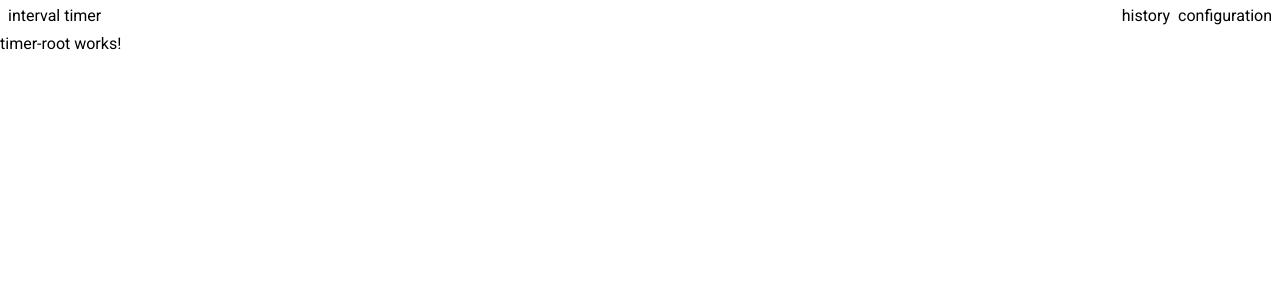
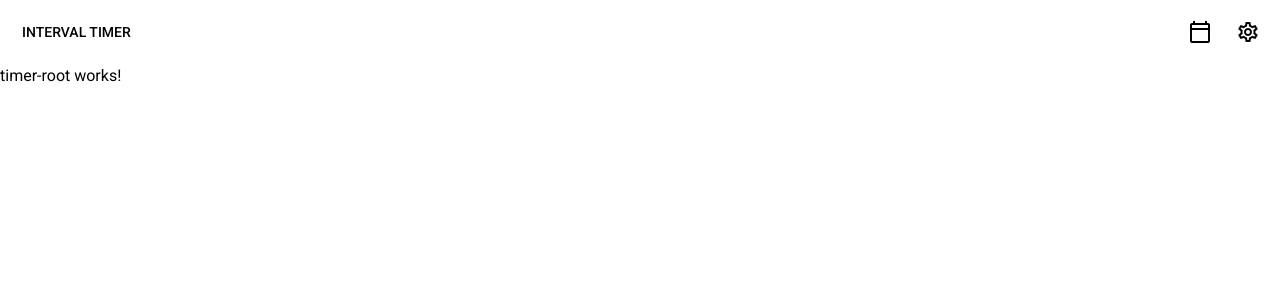
Before and after one commit to cichy380/interval-timer, an Angular app: page /timer in a window 1280 px wide. Shown: the top 300 px of the page. Built offline with nearby package versions, Linux system fonts and the light colour scheme.

Commit message:
change header (add material icons)

```diff
--- a/src/app/app.component.html
+++ b/src/app/app.component.html
@@ -1,9 +1,13 @@
 <div class="flex flex-col h-full">
-  <header class="py-1 px-2 flex">
-    <div [routerLink]="'/timer'">interval timer</div>
-    <nav class="ml-auto">
-      <a [routerLink]="'/history'" class="inline-block">history</a>
-      <a [routerLink]="'/timer/config'" class="inline-block ml-2">configuration</a>
+  <header class="p-2 flex items-center justify-center">
+    <a [routerLink]="'/timer'" class="p-3.5 text-sm font-medium uppercase">interval timer</a>
+    <nav class="ml-auto leading-none">
+      <button [routerLink]="'/history'" mat-icon-button aria-label="History">
+        <mat-icon class="material-icons-outlined">calendar_today</mat-icon>
+      </button>
+      <button [routerLink]="'/timer/config'" mat-icon-button aria-label="Configuration">
+        <mat-icon class="material-icons-outlined">settings</mat-icon>
+      </button>
     </nav>
   </header>
 
--- a/src/app/app.component.ts
+++ b/src/app/app.component.ts
@@ -1,6 +1,8 @@
 import { Component } from '@angular/core';
 import { CommonModule } from '@angular/common';
 import { RouterLink, RouterOutlet } from '@angular/router';
+import { MatIconModule } from '@angular/material/icon';
+import { MatButtonModule } from '@angular/material/button';
 
 
 @Component({
@@ -10,6 +12,8 @@ import { RouterLink, RouterOutlet } from '@angular/router';
     CommonModule,
     RouterOutlet,
     RouterLink,
+    MatIconModule,
+    MatButtonModule
   ],
   templateUrl: './app.component.html',
   styleUrl: './app.component.css',
--- a/src/index.html
+++ b/src/index.html
@@ -7,7 +7,7 @@
   <meta name="viewport" content="width=device-width, initial-scale=1">
   <link rel="icon" type="image/x-icon" href="favicon.ico">
   <link href="https://fonts.googleapis.com/css2?family=Roboto:wght@300;400;500&display=swap" rel="stylesheet">
-  <link href="https://fonts.googleapis.com/icon?family=Material+Icons" rel="stylesheet">
+  <link href="https://fonts.googleapis.com/icon?family=Material+Icons+Outlined" rel="stylesheet">
 </head>
 <body>
   <app-root></app-root>
```
